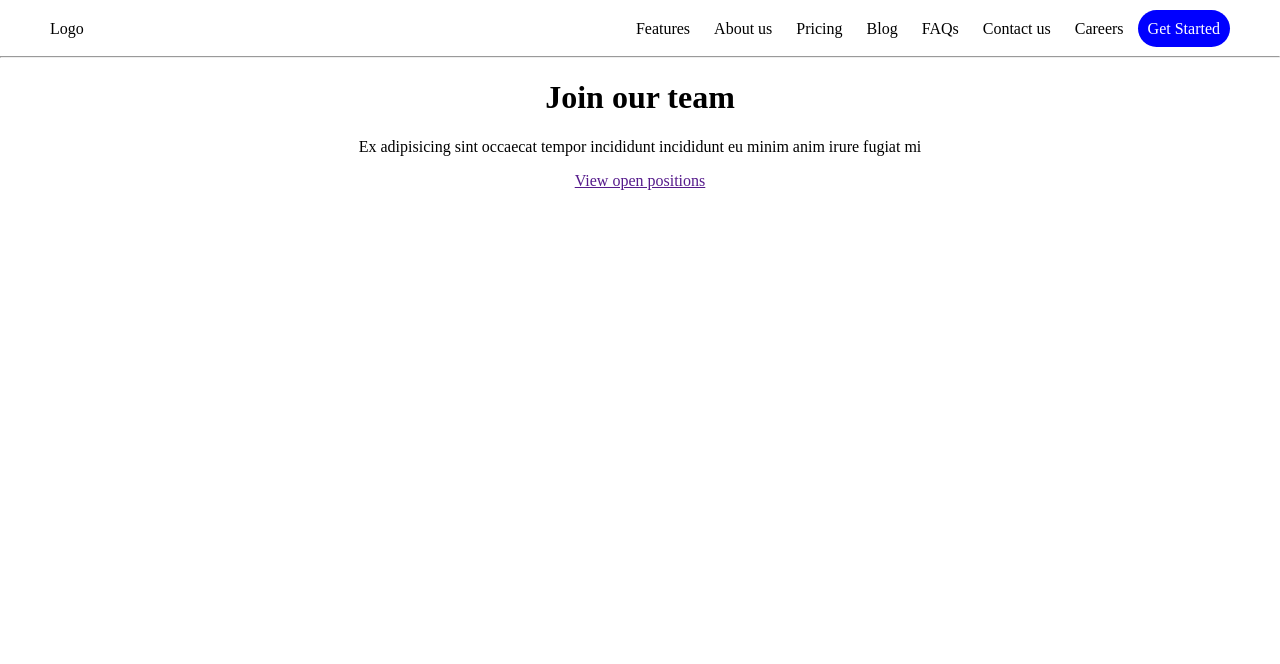
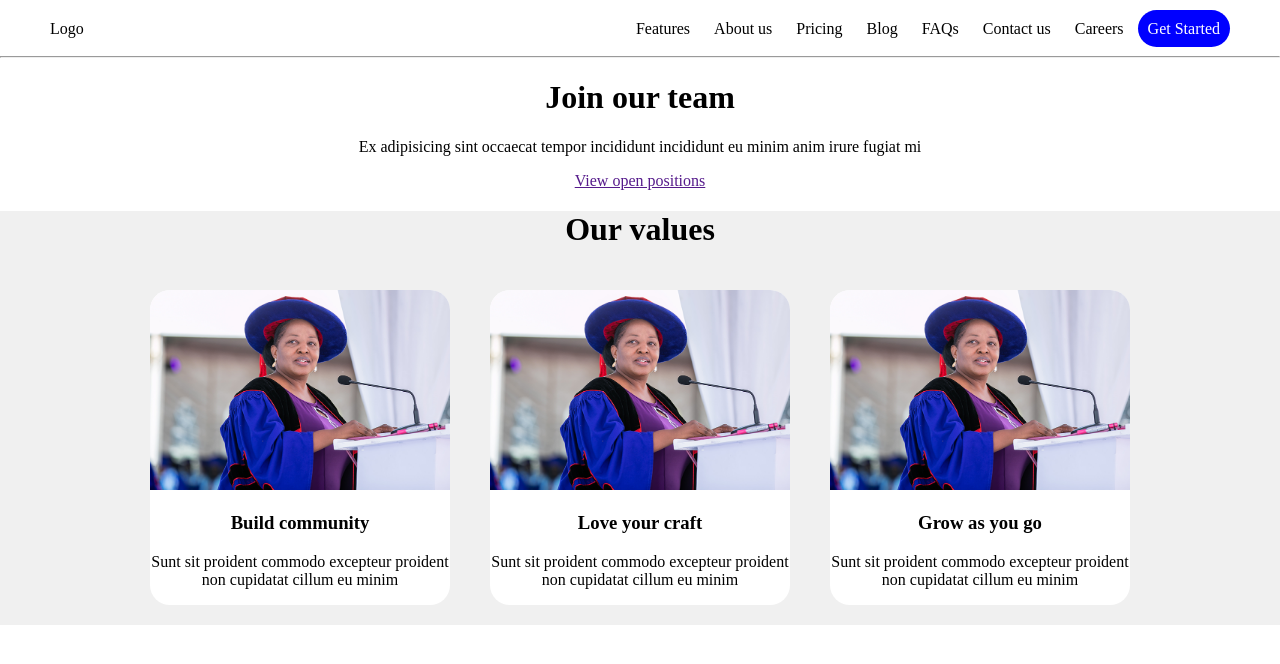
Before and after one commit to jennermaxim/training, a plain HTML site: page careers.html in a window 1280 px wide. Drawn offline with Linux system fonts and the light colour scheme.

Commit message:
Add the div with a class name values

```diff
--- a/careers.css
+++ b/careers.css
@@ -21,3 +21,24 @@ body{
   color: #fff;
   border-radius: 40px;
 }
+
+.main .values{
+  background-color: #f0f0f0;
+}
+
+.main .values .cards{
+  display: flex;
+  justify-content: center;
+}
+
+.main .values .cards .card{
+  width: 300px;
+  margin: 20px;
+  background-color: #fff;
+  border-radius: 20px;
+}
+
+.main .values .cards .card img{
+  width: 300px;
+  border-radius: 20px 20px 0 0;
+}
--- a/careers.html
+++ b/careers.html
@@ -29,6 +29,35 @@
           anim irure fugiat mi
         </p>
         <a href="">View open positions</a>
+        <div class="values">
+          <h1>Our values</h1>
+          <div class="cards">
+            <div class="card">
+              <img src="image.jpg" alt="" />
+              <h3>Build community</h3>
+              <p>
+                Sunt sit proident commodo excepteur proident non cupidatat
+                cillum eu minim
+              </p>
+            </div>
+            <div class="card">
+              <img src="image.jpg" alt="" />
+              <h3>Love your craft</h3>
+              <p>
+                Sunt sit proident commodo excepteur proident non cupidatat
+                cillum eu minim
+              </p>
+            </div>
+            <div class="card">
+              <img src="image.jpg" alt="" />
+              <h3>Grow as you go</h3>
+              <p>
+                Sunt sit proident commodo excepteur proident non cupidatat
+                cillum eu minim
+              </p>
+            </div>
+          </div>
+        </div>
       </center>
     </div>
   </body>
```
